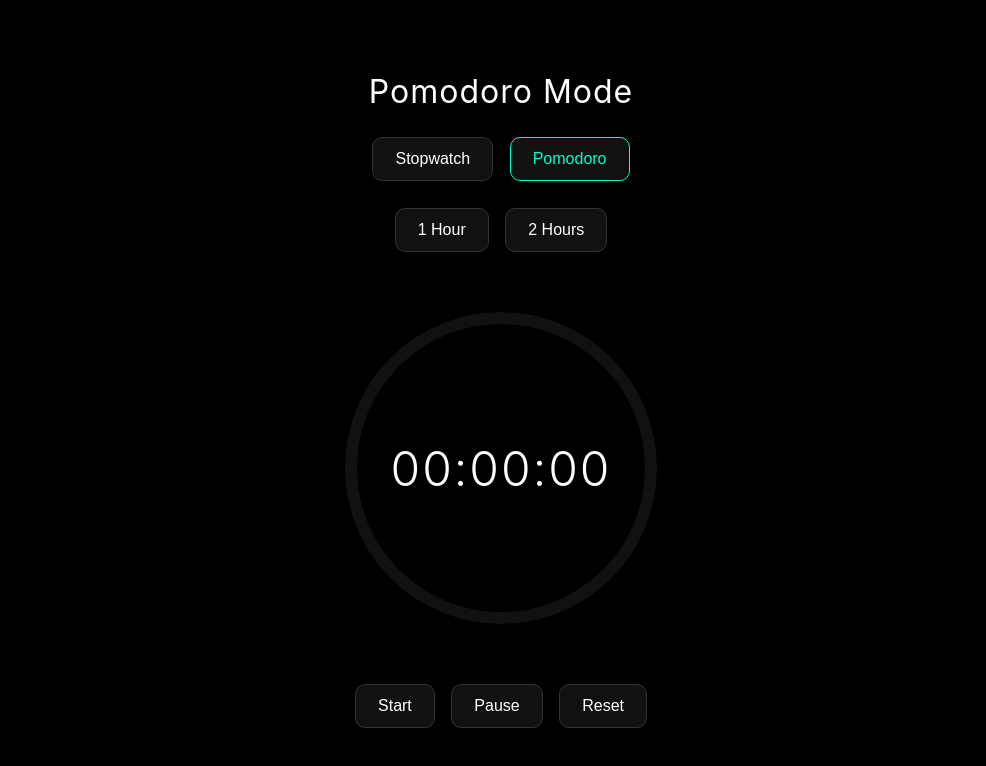
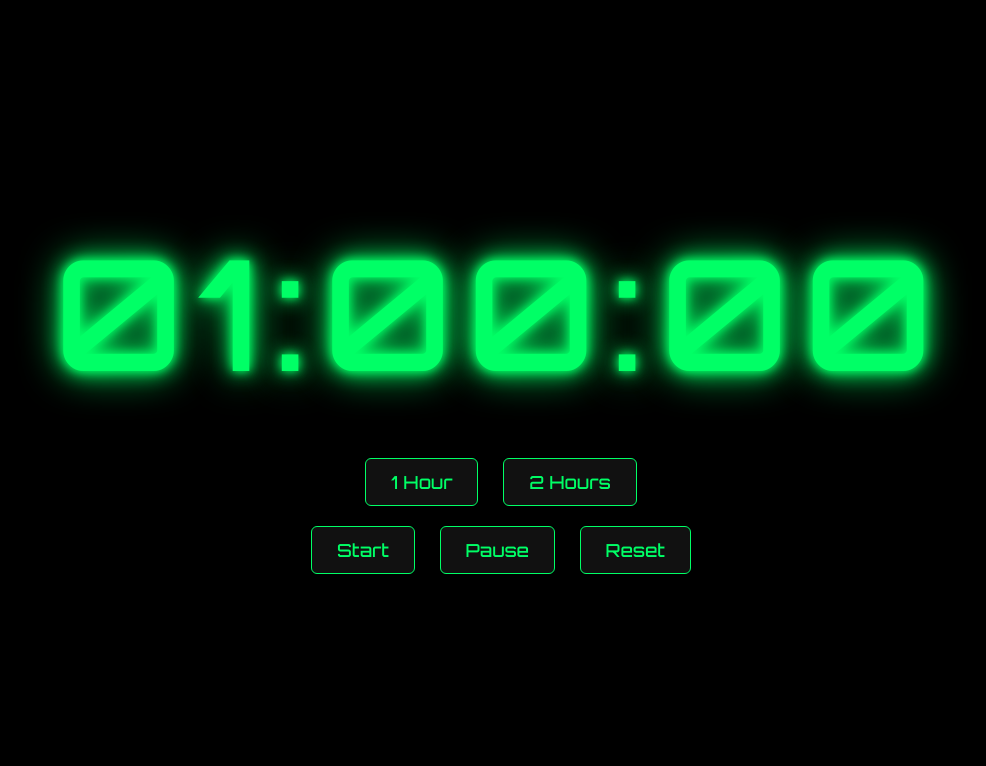
Before and after one commit to parrygarg12-star/Timer, a plain HTML site: page index.html in a window 1280 px wide. Both pictures are taken after a click on the button "1 Hour". Shown: the whole page, without its empty margins (139-1125 px from the left). Drawn offline with Linux system fonts and the light colour scheme.

Commit message:
Update timer functionality and styling

```diff
--- a/index.html
+++ b/index.html
@@ -2,96 +2,55 @@
 <html>
 <head>
 <meta name="viewport" content="width=device-width, initial-scale=1.0">
-<title>Study Timer</title>
+<title>Desk Focus Timer</title>
 
 <style>
-* {
-  box-sizing: border-box;
-}
+@import url('https://fonts.googleapis.com/css2?family=Orbitron:wght@500&display=swap');
 
 body {
   margin: 0;
   background: #000;
-  color: #fff;
-  font-family: -apple-system, BlinkMacSystemFont, "Segoe UI", Roboto, sans-serif;
+  color: #00ff66;
+  font-family: 'Orbitron', sans-serif;
   display: flex;
   justify-content: center;
   align-items: center;
   height: 100vh;
+  overflow: hidden;
 }
 
 .container {
   text-align: center;
   width: 100%;
-  max-width: 700px;
 }
 
-h1 {
-  font-weight: 400;
-  margin-bottom: 20px;
-  letter-spacing: 1px;
+.time {
+  font-size: 12vw;
+  letter-spacing: 0.1em;
+  text-shadow:
+    0 0 10px #00ff66,
+    0 0 20px #00ff66,
+    0 0 40px #00ff66;
 }
 
-.mode-buttons,
-.duration-buttons,
 .controls {
-  margin: 15px 0;
+  margin-top: 40px;
 }
 
 button {
   background: #111;
-  border: 1px solid #333;
-  color: #fff;
-  padding: 12px 22px;
-  margin: 6px;
-  font-size: 16px;
-  border-radius: 10px;
-  transition: 0.2s;
+  border: 1px solid #00ff66;
+  color: #00ff66;
+  padding: 12px 25px;
+  margin: 10px;
+  font-size: 18px;
+  border-radius: 6px;
+  font-family: 'Orbitron', sans-serif;
 }
 
 button:hover {
-  background: #1a1a1a;
-}
-
-button.active {
-  border: 1px solid #00ffc3;
-  color: #00ffc3;
-}
-
-.timer-wrapper {
-  position: relative;
-  width: 340px;
-  height: 340px;
-  margin: 40px auto;
-}
-
-svg {
-  transform: rotate(-90deg);
-}
-
-circle {
-  fill: none;
-  stroke-width: 12;
-}
-
-.background {
-  stroke: #111;
-}
-
-.progress {
-  stroke: #00ffc3;
-  stroke-linecap: round;
-  transition: stroke-dashoffset 1s linear;
-}
-
-.time {
-  position: absolute;
-  top: 50%;
-  left: 50%;
-  transform: translate(-50%, -50%);
-  font-size: 48px;
-  font-weight: 300;
-  letter-spacing: 2px;
+  background: #00ff66;
+  color: black;
 }
 
 .hidden {
@@ -104,29 +63,12 @@ circle {
 
 <div class="container">
 
-<h1 id="modeTitle">Pomodoro Mode</h1>
+<div class="time" id="display">01:00:00</div>
 
-<div class="mode-buttons">
-  <button onclick="setMode('stopwatch')">Stopwatch</button>
-  <button class="active" onclick="setMode('pomodoro')">Pomodoro</button>
-</div>
-
-<div class="duration-buttons" id="durationButtons">
+<div class="controls" id="controls">
   <button onclick="setDuration(3600)">1 Hour</button>
   <button onclick="setDuration(7200)">2 Hours</button>
-</div>
-
-<div class="timer-wrapper">
-  <svg width="340" height="340">
-    <circle class="background" cx="170" cy="170" r="150"/>
-    <circle class="progress" cx="170" cy="170" r="150"
-      stroke-dasharray="942"
-      stroke-dashoffset="942"/>
-  </svg>
-  <div class="time" id="display">00:00:00</div>
-</div>
-
-<div class="controls">
+  <br>
   <button onclick="startTimer()">Start</button>
   <button onclick="pauseTimer()">Pause</button>
   <button onclick="resetTimer()">Reset</button>
@@ -136,24 +78,19 @@ circle {
 
 <script>
 
-let seconds = 0;
+let duration = 3600;
+let remaining = duration;
 let timer;
 let isRunning = false;
-let mode = "pomodoro";
-let duration = 3600; // default 1 hour
 let wakeLock = null;
 
 const display = document.getElementById("display");
-const progress = document.querySelector(".progress");
-const circumference = 2 * Math.PI * 150;
-
-progress.style.strokeDasharray = circumference;
-progress.style.strokeDashoffset = circumference;
+const controls = document.getElementById("controls");
 
 function updateDisplay() {
-  let hrs = Math.floor(seconds / 3600);
-  let mins = Math.floor((seconds % 3600) / 60);
-  let secs = seconds % 60;
+  let hrs = Math.floor(remaining / 3600);
+  let mins = Math.floor((remaining % 3600) / 60);
+  let secs = remaining % 60;
 
   display.textContent =
     String(hrs).padStart(2, '0') + ":" +
@@ -161,75 +98,50 @@ function updateDisplay() {
     String(secs).padStart(2, '0');
 }
 
-function updateProgress() {
-  if (mode === "pomodoro") {
-    let offset = circumference - (seconds / duration) * circumference;
-    progress.style.strokeDashoffset = offset;
-  }
+function setDuration(sec) {
+  duration = sec;
+  remaining = duration;
+  updateDisplay();
 }
 
 function startTimer() {
   if (isRunning) return;
   isRunning = true;
+  enterFullscreen();
   enableWakeLock();
-  enterCleanMode();
+  controls.classList.add("hidden");
 
   timer = setInterval(() => {
-    seconds++;
-
-    if (mode === "pomodoro" && seconds >= duration) {
+    if (remaining > 0) {
+      remaining--;
+      updateDisplay();
+    } else {
       clearInterval(timer);
+      isRunning = false;
       alert("Session Complete 🔥");
-      isRunning = false;
-      exitCleanMode();
+      controls.classList.remove("hidden");
     }
-
-    updateDisplay();
-    updateProgress();
   }, 1000);
 }
 
 function pauseTimer() {
   clearInterval(timer);
   isRunning = false;
-  exitCleanMode();
+  controls.classList.remove("hidden");
 }
 
 function resetTimer() {
   clearInterval(timer);
   isRunning = false;
-  seconds = 0;
+  remaining = duration;
   updateDisplay();
-  progress.style.strokeDashoffset = circumference;
-  exitCleanMode();
+  controls.classList.remove("hidden");
 }
 
-function setMode(selected) {
-  resetTimer();
-  mode = selected;
-  document.getElementById("modeTitle").textContent =
-    selected === "stopwatch" ? "Stopwatch Mode" : "Pomodoro Mode";
-
-  document.getElementById("durationButtons").style.display =
-    selected === "pomodoro" ? "block" : "none";
-}
-
-function setDuration(sec) {
-  duration = sec;
-  seconds = 0;
-  updateDisplay();
-  progress.style.strokeDashoffset = circumference;
-}
-
-function enterCleanMode() {
-  document.querySelector(".mode-buttons").classList.add("hidden");
-  document.querySelector(".duration-buttons").classList.add("hidden");
-}
-
-function exitCleanMode() {
-  document.querySelector(".mode-buttons").classList.remove("hidden");
-  if (mode === "pomodoro") {
-    document.querySelector(".duration-buttons").classList.remove("hidden");
+function enterFullscreen() {
+  const elem = document.documentElement;
+  if (elem.requestFullscreen) {
+    elem.requestFullscreen();
   }
 }
 
@@ -241,6 +153,8 @@ async function enableWakeLock() {
   }
 }
 
+updateDisplay();
+
 </script>
 
 </body>
```
